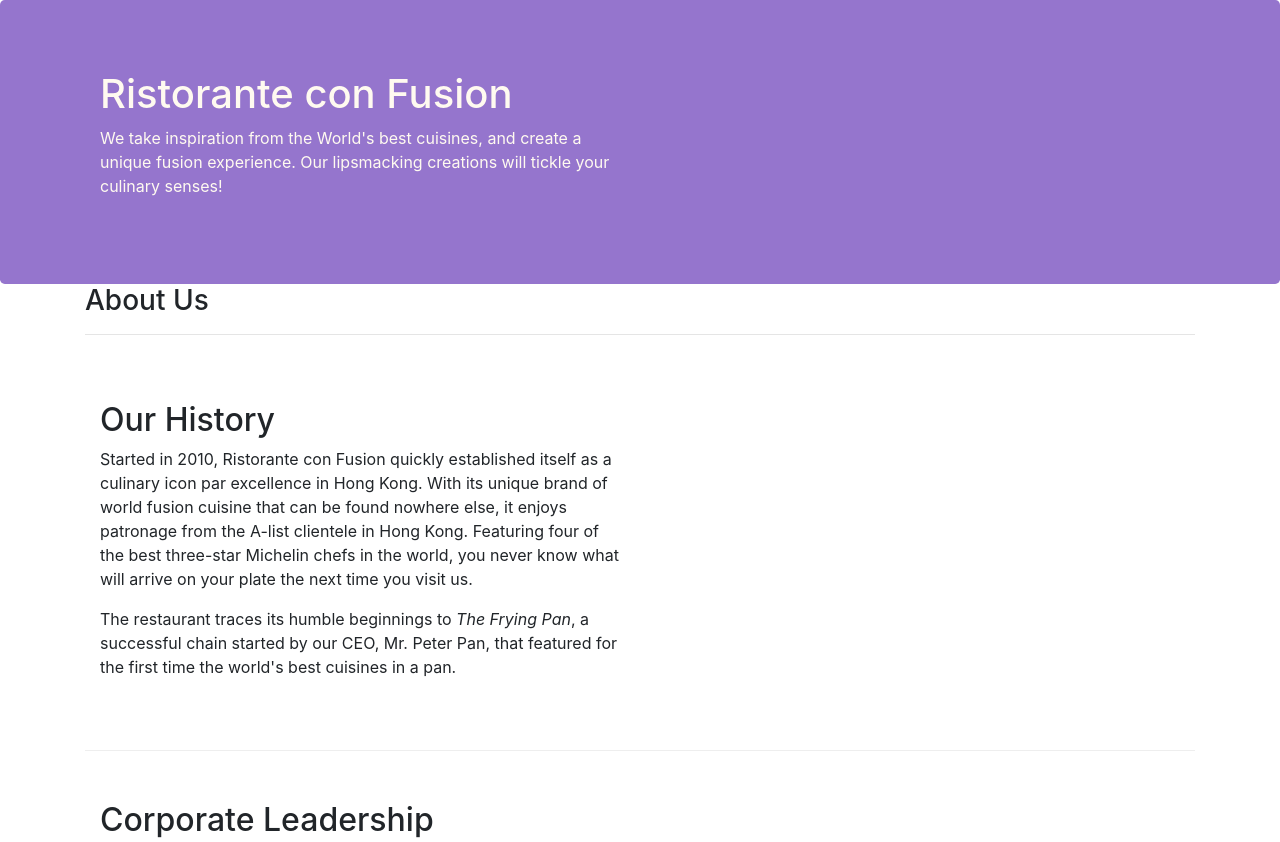
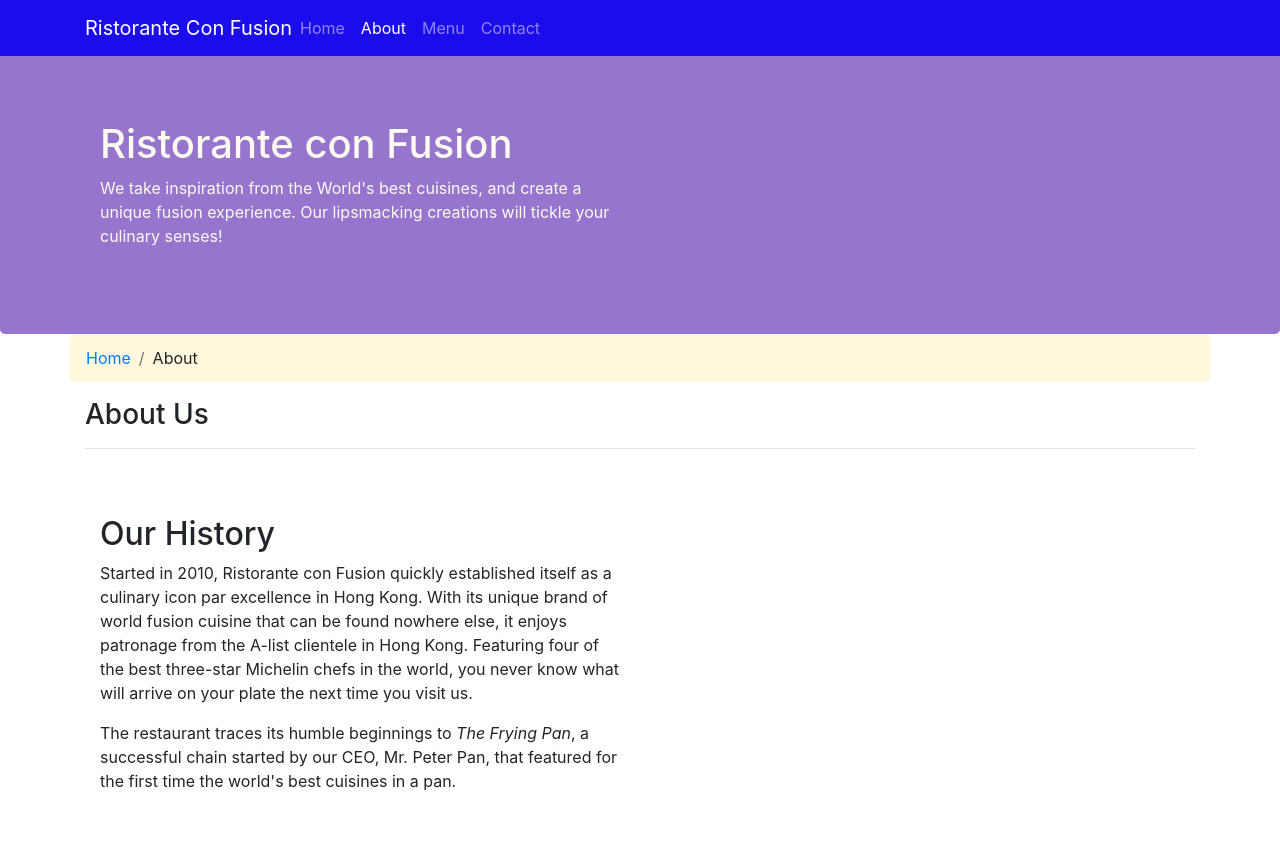
Before and after one commit to nakul07/Course2, a website: page conFusion/aboutus.html in a window 1280 px wide. Shown: the top 842 px of the page. Drawn offline with nearby package versions, Linux system fonts and the light colour scheme.

Commit message:
navbar and breadcrumbs

```diff
--- a/conFusion/aboutus.html
+++ b/conFusion/aboutus.html
@@ -15,7 +15,24 @@
 </head>
 
 <body>
-
+    <nav class="navbar fixed-top navbar-dark navbar-expand-sm">
+        <div class="container">
+            <button class="navbar-toggler" type="button" data-toggle="collapse" data-target="#Navbar">
+                <span class="navbar-toggler-icon"></span>
+            </button>
+            <a href="./index.html" class="navbar-brand mr-auto">
+                Ristorante Con Fusion
+            </a>
+            <div class="collapse navbar-collapse" id="Navbar">
+                <ul class="navbar-nav mr-auto">
+                    <li class="nav-item"><a href="index.html" class="nav-link">Home</a></li>
+                    <li class="nav-item active"><a href="#" class="nav-link">About</a></li>
+                    <li class="nav-item"><a href="index.html" class="nav-link">Menu</a></li>
+                    <li class="nav-item"><a href="index.html" class="nav-link">Contact</a></li>
+                </ul>
+            </div>
+        </div>
+    </nav>
     <header class="jumbotron">
         <div class="container">
             <div class="row row-header">
@@ -31,6 +48,10 @@
 
     <div class="container">
         <div class="row">
+            <ol class="breadcrumb col-12 olbg">
+                <li class="breadcrumb-item"><a href="./index.html">Home</a></li>
+                <li class="breadcrumb-item">About</li>
+            </ol>
             <div class="col-12">
                <h3>About Us</h3>
                <hr>
@@ -70,7 +91,7 @@
                 <div class="col-4 offset-1 col-sm-2">
                     <h5>Links</h5>
                     <ul class="list-unstyled">
-                        <li><a href="#">Home</a></li>
+                        <li><a href="./index.html">Home</a></li>
                         <li><a href="#">About</a></li>
                         <li><a href="#">Menu</a></li>
                         <li><a href="#">Contact</a></li>
--- a/conFusion/css/styles.css
+++ b/conFusion/css/styles.css
@@ -28,3 +28,16 @@
     margin: 0px;
     color: #0f0f0f;
 }
+
+body{
+    padding: 50px 0px 0px 0px;
+    z-index: 0;
+}
+
+.navbar-dark{
+    background-color: rgb(27, 12, 236);
+}
+
+.olbg{
+    background-color: cornsilk;
+}
```
Also changed, not shown: conFusion/index.html (+21 -1 lines), 1 other file.
